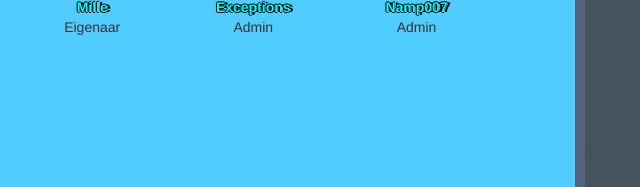
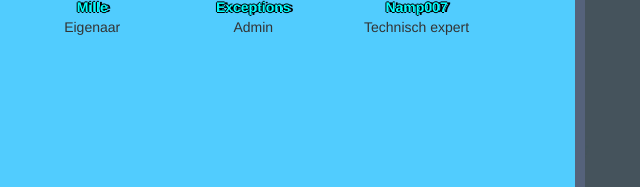
Before and after one commit to namp007/DOTM, a plain HTML site: page index.html in a window 1280 px wide. Shown: the part 396-583 px from the top of the page, 640-1280 px from the left. Drawn offline with nearby package versions, Linux system fonts and the light colour scheme; a script that the page names is missing.

Commit message:
namp007 rol update

```diff
--- a/index.html
+++ b/index.html
@@ -72,7 +72,7 @@
 				<tr>
 					<td>Eigenaar</td>
 					<td>Admin</td>
-					<td>Admin</td>
+					<td>Technisch expert</td>
 				</tr>
 			</table>
 		</figure>
```
